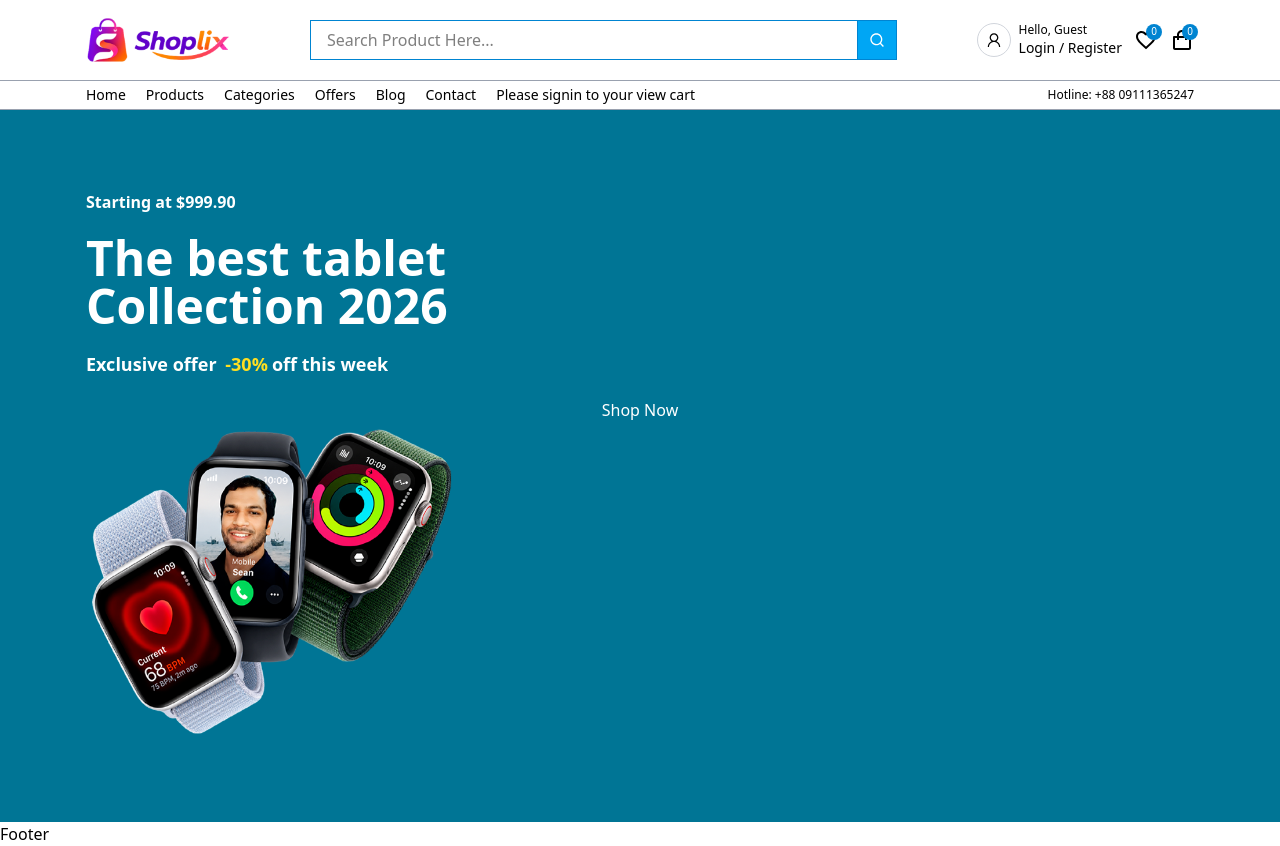
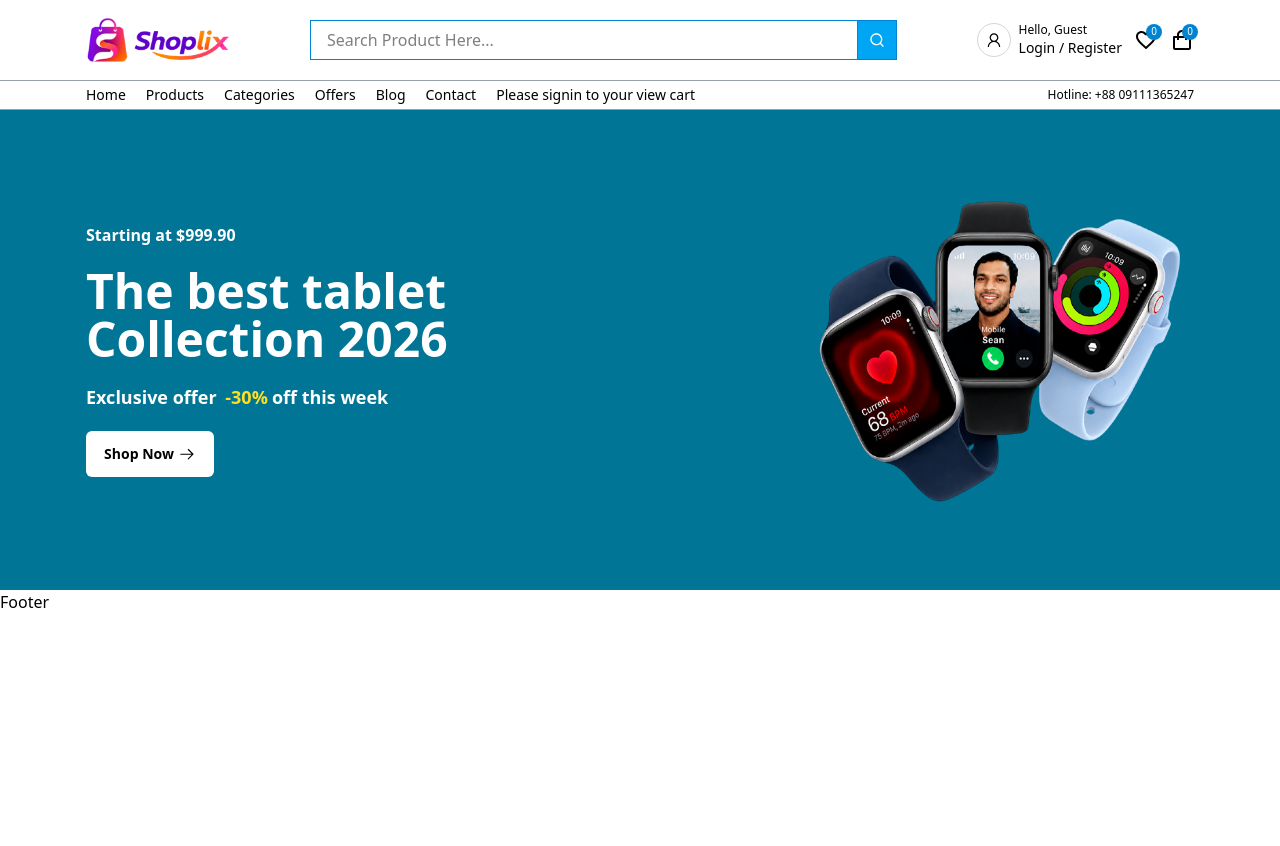
Before and after one commit to rashedjamanraj/shoplix, a Next.js app: page / in a window 1280 px wide. After the commit the page ends 800 px from the top, so only its background shows below. Built offline with nearby package versions, Linux system fonts and the light colour scheme.

Commit message:
banner fix and button

```diff
--- a/src/components/Banner.tsx
+++ b/src/components/Banner.tsx
@@ -1,24 +1,35 @@
-import React from 'react'
-import Container from './Container'
-import { banner } from '@/constants'
-import Image from 'next/image'
+import React from "react";
+import Container from "./Container";
+import { banner } from "@/constants";
+import Image from "next/image";
+import Button from "./Button";
+import { GoArrowRight } from "react-icons/go";
 
 const Banner = () => {
   return (
-    <div className='bg-cyan-700 py-20 text-white'>
-      <Container>
-        <div className=' flex flex-col gap-5'>
-          <p className=' text-base font-semibold'>{banner?.priceText}</p>
-        <h2 className=' text-5xl font-bold max-w-125 '>{banner?.title}</h2>
-        <p className='text-lg font-bold'> {banner?.textOne } <span className=' text-yellow-300 mx-1'> {banner?.offerPrice}</span>
-        {banner.textTwo}
-         </p>
-         <button>Shop Now</button>
+    <div className=" bg-cyan-700 py-20 text-white">
+      <Container className=" flex flex-col md:flex-row  gap-5 items-center justify-between">
+        <div className=" flex flex-col gap-5">
+          <p className=" text-base font-semibold">{banner?.priceText}</p>
+          <h2 className=" text-5xl font-bold max-w-125 ">{banner?.title}</h2>
+          <p className="text-lg font-bold">
+            {" "}
+            {banner?.textOne}{" "}
+            <span className=" text-yellow-300 mx-1"> {banner?.offerPrice}</span>
+            {banner.textTwo}
+          </p>
+          <Button href={banner?.buttonLink} className='flex items-center gap-1 bg-white text-black rounded-md w-32 px-0 justify-center text-sm font-semibold hover:bg-transparent hover:text-white py-3 border border-transparent hover:border-white/40 duration-200'>Shop Now <GoArrowRight className=" text-lg"/> </Button>
         </div>
+        <Image
+        className=" h-60 w-72 sm:h-80 sm:w-96"
+        src={banner?.image}
+        alt="bannerImage"
+        priority
+      />
       </Container>
-      <Image className=' h-80 w-96 ml-20' src={banner?.image} alt='bannerImage' priority />
-      </div>
-  )
-}
 
-export default Banner
+    </div>
+  );
+};
+
+export default Banner;
--- /dev/null
+++ b/src/components/Button.tsx
@@ -0,0 +1,15 @@
+import React from 'react'
+import { twMerge } from 'tailwind-merge'
+
+
+
+const Button = ({children, className}) => {
+  return (
+    <>
+
+    <button className={twMerge(' bg-cyan-600 text-white py-2 px-6 hover:bg-cyan-700 cursor-pointer duration-200', className)}>{children}</button>
+    </>
+  )
+}
+
+export default Button
--- a/src/components/header/Header.tsx
+++ b/src/components/header/Header.tsx
@@ -4,7 +4,7 @@ import BottomHeader from './BottomHeader'
 
 const Header = () => {
   return (
-    <div>
+    <div className=' sticky top-0 z-50 bg-white'>
       <TopHeader />
         <BottomHeader />
     </div>
--- a/src/components/header/TopHeader.tsx
+++ b/src/components/header/TopHeader.tsx
@@ -13,7 +13,7 @@ const TopHeader = () => {
   return (
     <div className='border-b border-b-gray-400'>
     <Container className='py-4 flex items-center gap-4 md:gap-6 lg:gap-20 justify-between'>
-      <Image src={logoShoplix} alt='Logo' className='h-12 w-36'/>
+      <Image src={logoShoplix} alt='Logo' className='h-12 w-36 priority'/>
       <SearchInput />
       <div className=' hidden md:inline-flex items-center gap-3'>
         <Link href={"/signin"} className='flex items-center gap-2 text-sm '>
```
Also changed, not shown: src/assets/bannerImageShoplix.png (deleted), src/assets/bannerImageSplix.png.
